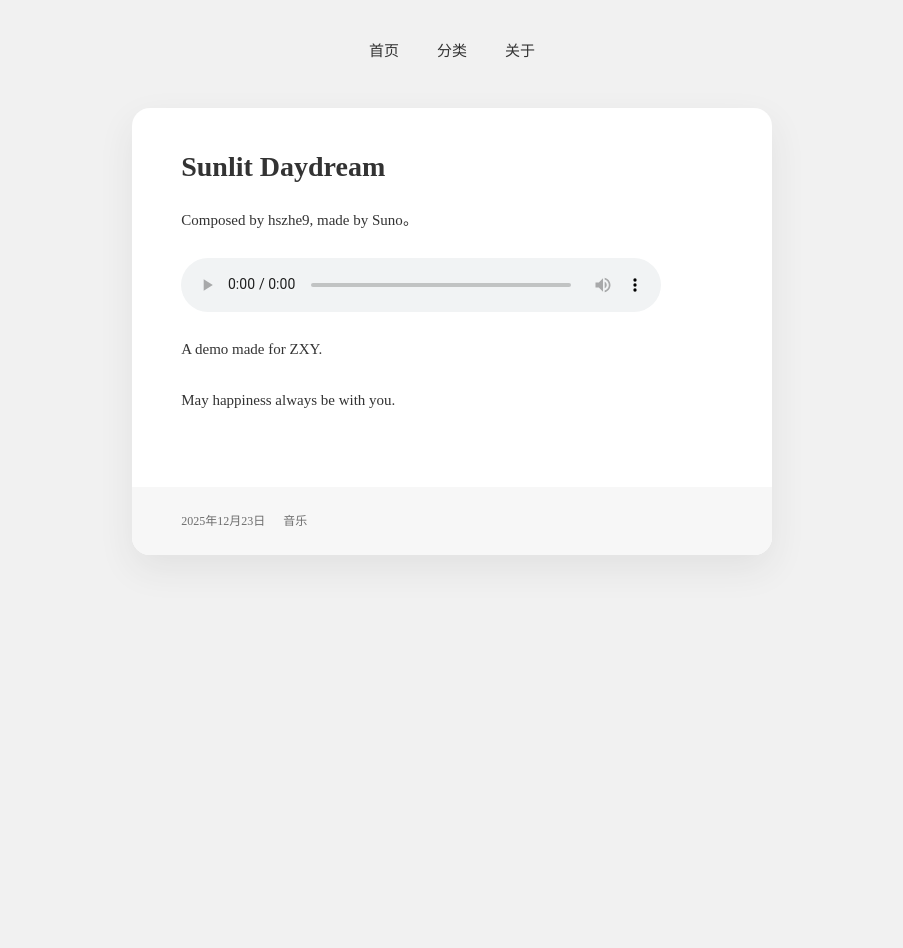
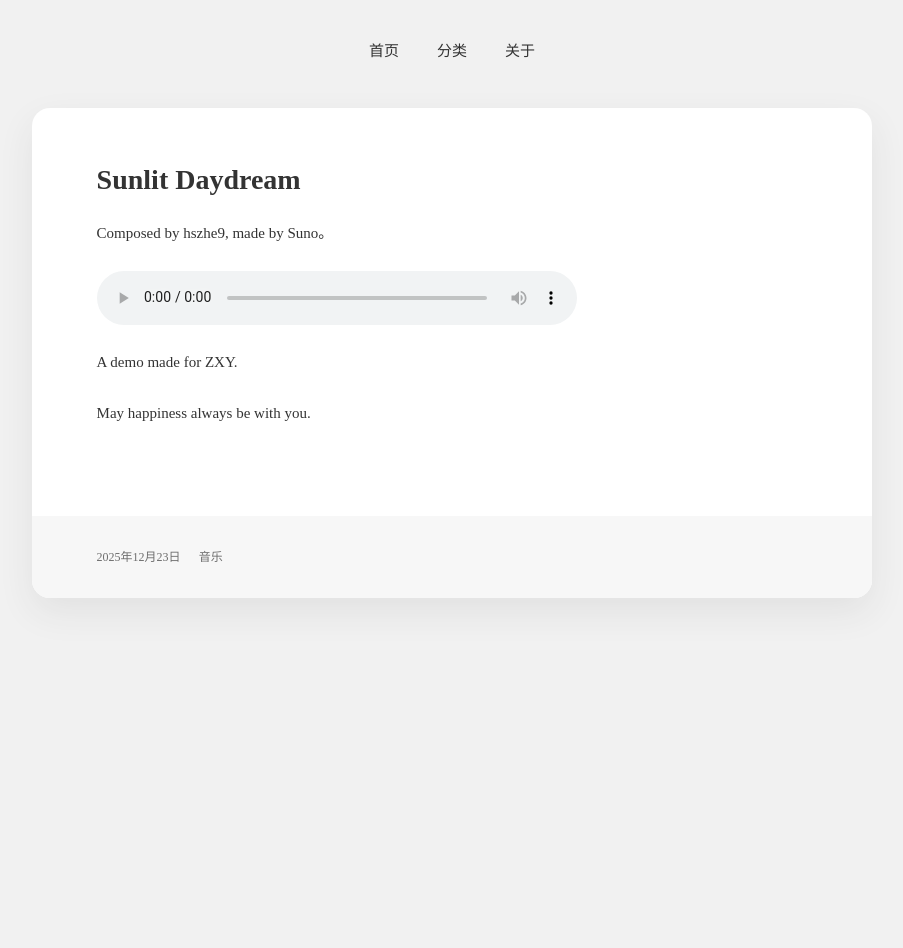
Before and after one commit to tsuikaii/tsuikaii.github.io, a Jekyll site: the page built from _posts/2025-12-23-sunlit_daydream.md, in a window 1280 px wide. Shown: the whole page, without its empty margins (188-1091 px from the left). Built offline with Jekyll 4.4.1, drawn with Linux system fonts in a browser that asks for light colours; some web fonts are replaced.

Commit message:
widen desktop reading layout

```diff
--- a/assets/css/main.css
+++ b/assets/css/main.css
@@ -12,6 +12,7 @@ html {
 :root {
   --frame-width: min(84rem, calc(100vw - 8rem));
   --content-width: min(64rem, calc(100vw - 8rem));
+  --reading-width: min(84rem, calc(100vw - 6rem));
   --surface-shadow: 0 14px 36px rgba(51, 51, 51, 0.08);
 }
 
@@ -612,6 +613,10 @@ body.sidebar-collapsed .sub-menu {
     display: none;
   }
 
+  .layout-post .content-area {
+    max-width: var(--reading-width);
+  }
+
   .sidebar {
     align-items: center;
     display: flex;
```
